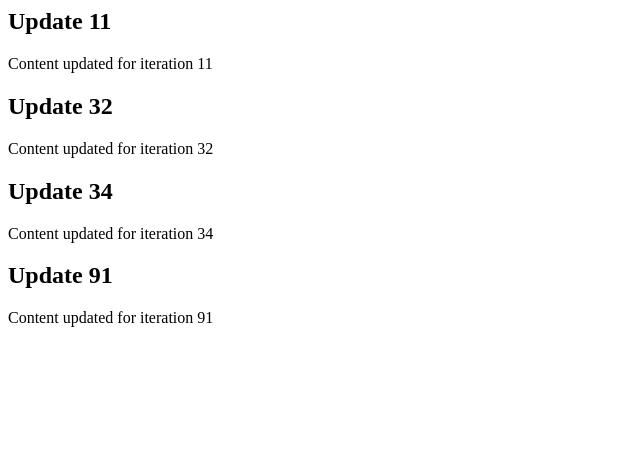
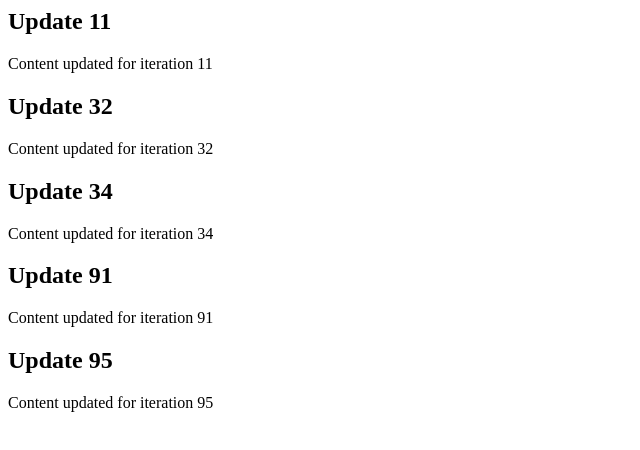
Before and after one commit to jpschmorgan/glowing-winner, a website: page src/index.html in a window 1280 px wide. Shown: the whole page, without its empty margins (0-640 px from the left). Drawn offline with Linux system fonts and the light colour scheme.

```diff
--- a/src/index.html
+++ b/src/index.html
@@ -21,3 +21,9 @@
     <h2>Update 91</h2>
     <p>Content updated for iteration 91</p>
 </div>
+
+<!-- Updated iteration 95 -->
+<div class="update-95">
+    <h2>Update 95</h2>
+    <p>Content updated for iteration 95</p>
+</div>
```
